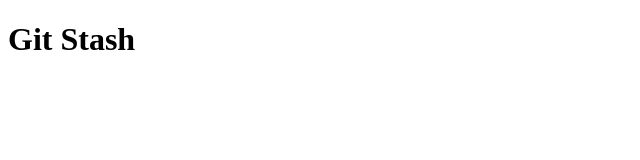
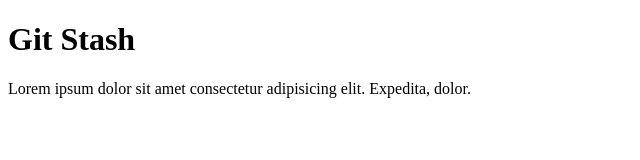
Before and after one commit to saurabh-v-eq/GitStash, a plain HTML site: page index.html in a window 1280 px wide. Shown: the whole page, without its empty margins (0-640 px from the left). Drawn offline with Linux system fonts and the light colour scheme.

Commit message:
index.html modified and style.css added

```diff
--- a/index.html
+++ b/index.html
@@ -7,5 +7,6 @@
 </head>
 <body>
     <h1>Git Stash</h1>
+    <p>Lorem ipsum dolor sit amet consectetur adipisicing elit. Expedita, dolor.</p>
 </body>
 </html>
```
Also changed, not shown: style.css (added).
